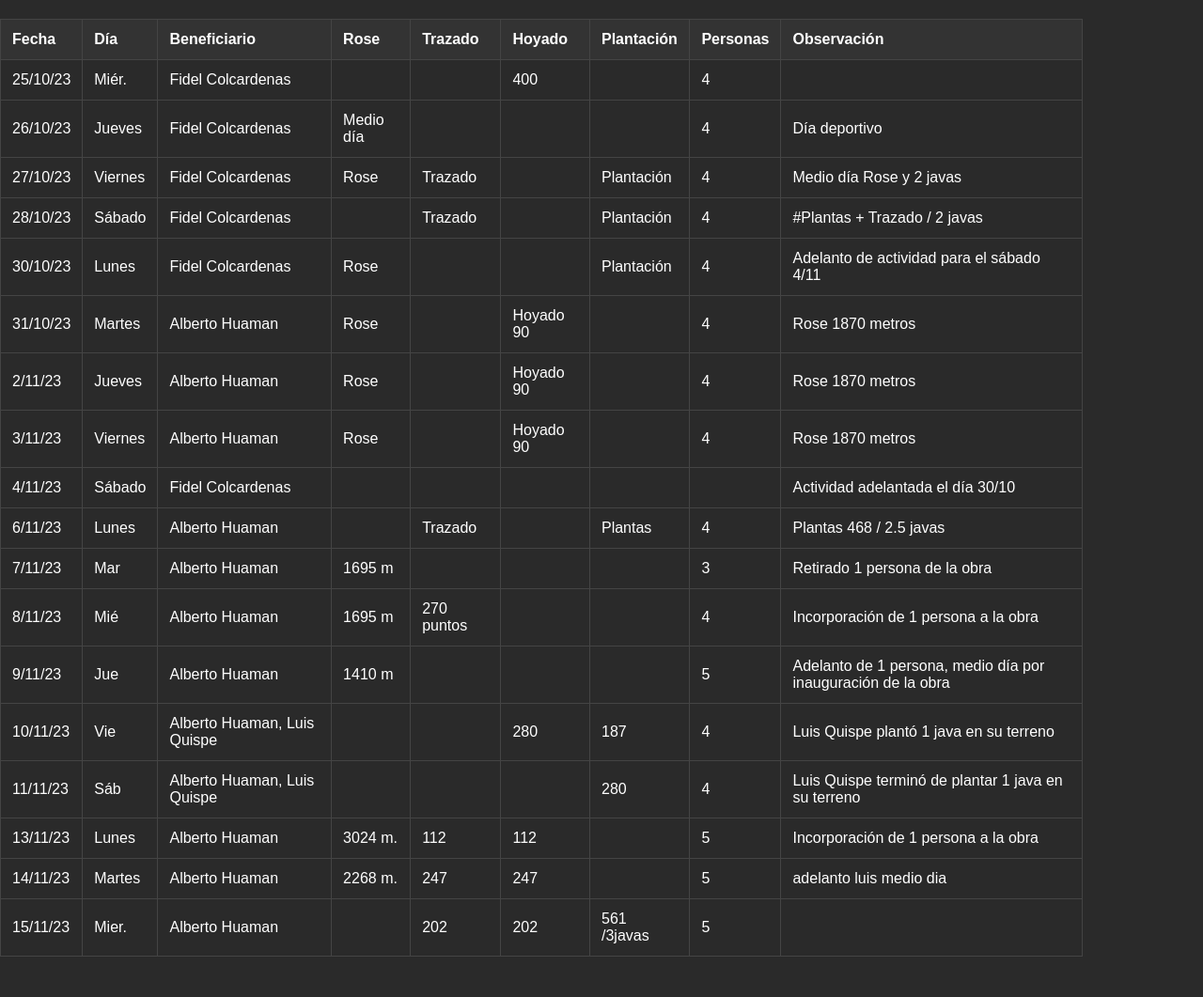
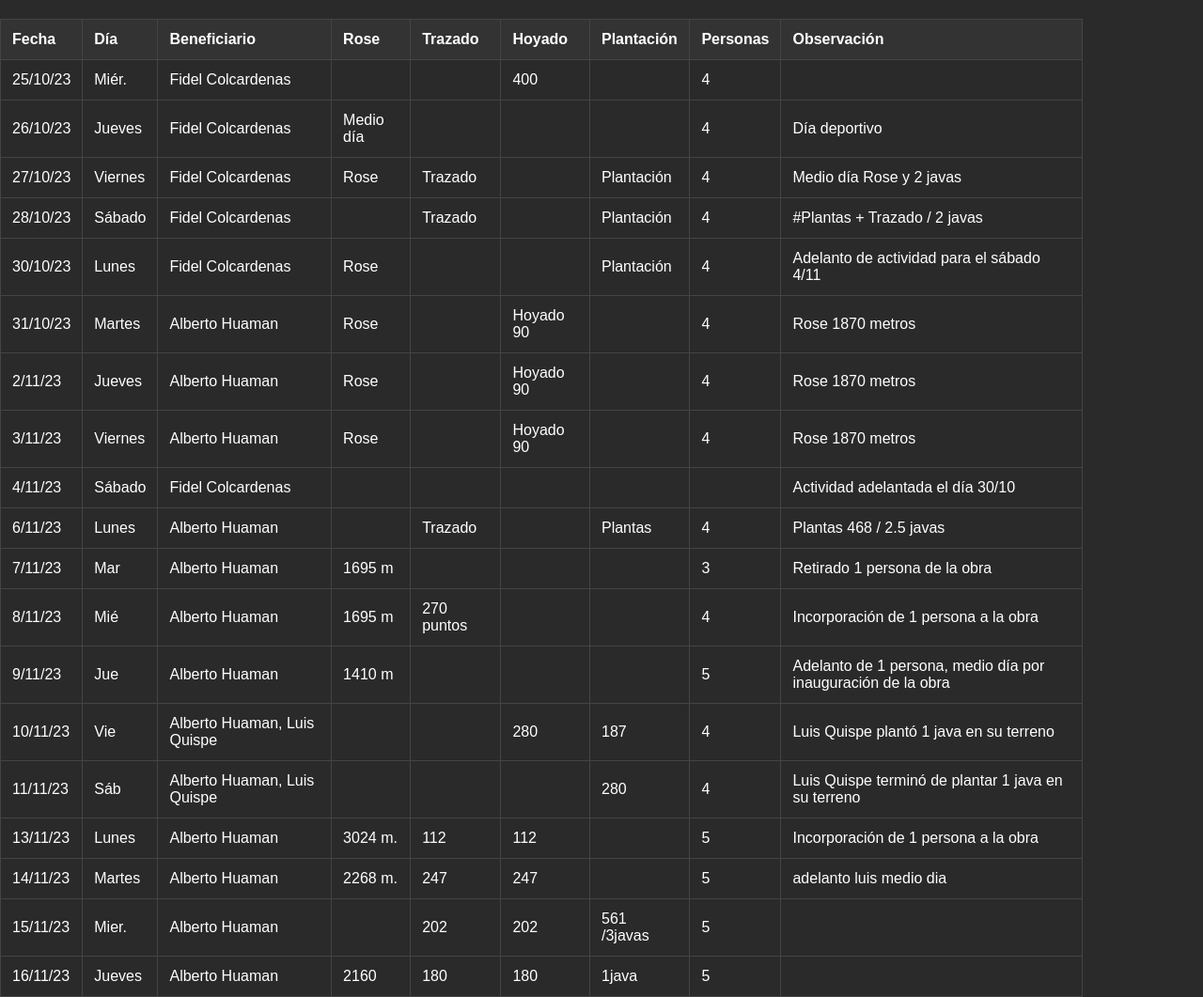
Before and after one commit to jafere03/tareo-inkatambo-tabla, a plain HTML site: page index.html in a window 1280 px wide. Shown: the whole page at 94% size. Before the commit the page ends 1018 px from the top, so only its background shows below. Drawn offline with Linux system fonts and the light colour scheme.

Commit message:
Update index.html

```diff
--- a/index.html
+++ b/index.html
@@ -253,6 +253,17 @@ tr:hover {
       <td>5</td>
       <td></td>
     </tr>
+      <tr>
+      <td>16/11/23</td>
+      <td>Jueves</td>
+      <td>Alberto Huaman</td>
+      <td>2160</td>
+      <td>180</td>
+      <td>180</td>
+      <td>1java</td>
+      <td>5</td>
+      <td></td>
+    </tr>
 
   </table>
 </div>
```
